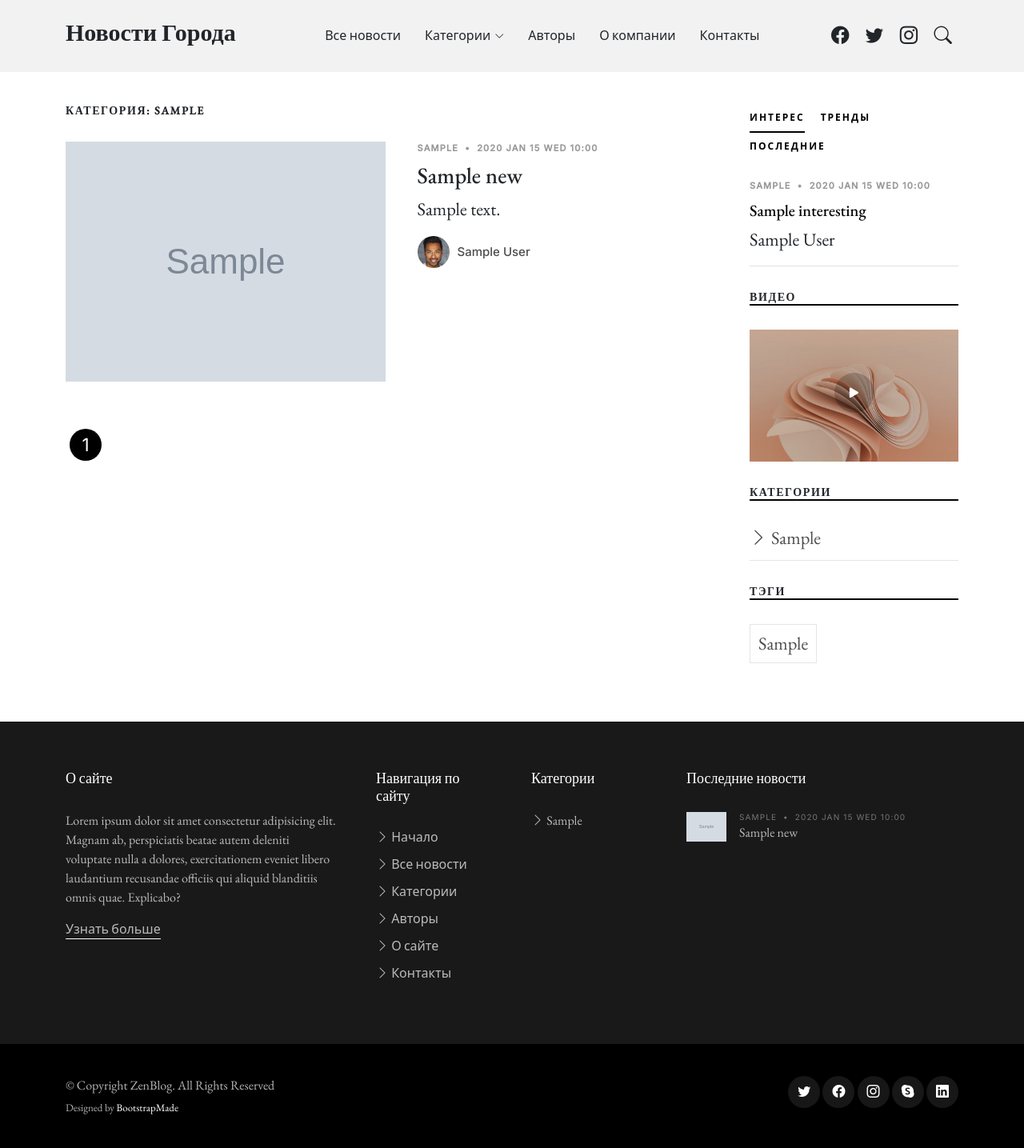
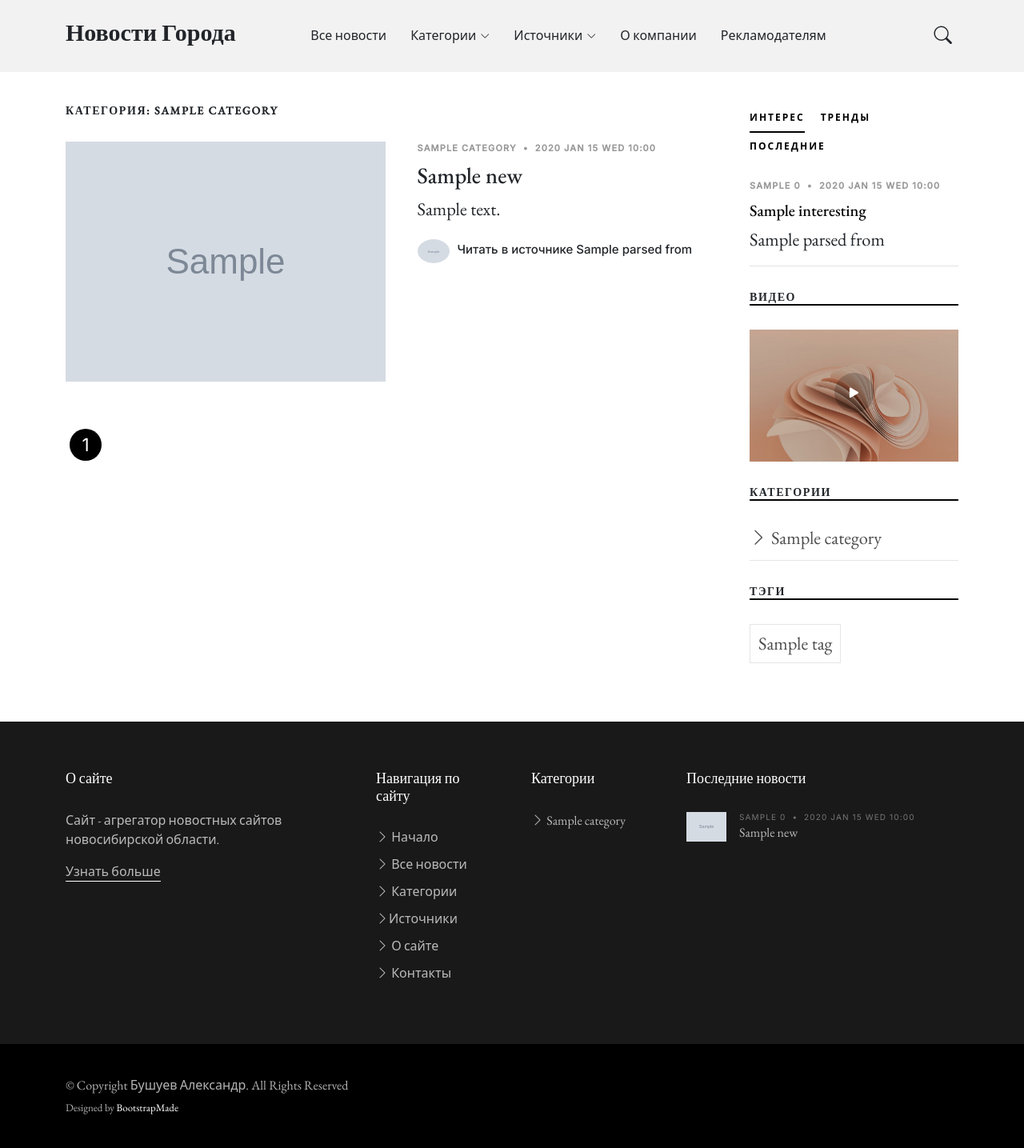
Before and after one commit to bushuev-alex/Berdsk-News, a Django app: template berdsk_news/templates/flatpages/category/3_add_pagination.html in a window 1280 px wide. Shown: the whole page at 80% size. Run offline with Django 3.2, Linux system fonts and the light colour scheme; the template is opened without the code that fills it: most values are stand-ins (such as "Sample title", 1, 10 or a date in 2020); grey boxes marked "Sample" are stand-in pictures; some libraries are stand-ins or nearby versions; some web fonts are replaced.

Commit message:
1. add many html templates changes

```diff
--- a/berdsk_news/templates/flatpages/2_add_header.html
+++ b/berdsk_news/templates/flatpages/2_add_header.html
@@ -14,10 +14,10 @@
       <nav id="navbar" class="navbar">
         <ul>
           <li><a href="/news">Все новости</a></li>
-          <li class="dropdown"><a href="#"><span>Категории</span> <i class="bi bi-chevron-down dropdown-indicator"></i></a>
+          <li class="dropdown"><a href="/news/categories/"><span>Категории</span> <i class="bi bi-chevron-down dropdown-indicator"></i></a>
             <ul>
-              {% for category in categories %}
-                <li><a href="/news/category/{{ category.id }}">{{ category.get_full_name.0 }}</a></li>
+              {% for category in categories|slice:":15" %}
+                <li><a href="/news/category/{{ category.id }}">{{ category.name }}</a></li>
                 <ul>
                   {% for undercat in category.name %}
                     <li><a href="#">Подкатегория 1</a></li>
@@ -27,25 +27,41 @@
               </li>
             </ul>
           </li>
-          <li><a href="/authors">Авторы</a></li>
+          <li class="dropdown"><a href="/news/origins/"><span>Источники</span> <i class="bi bi-chevron-down dropdown-indicator"></i></a>
+            <ul>
+              {% for origin in origins %}
+                <li><a href="/news/origin/{{ origin.id }}">{{ origin.name }}</a></li>
+                <ul>
+                  {% for undercat in origin.name %}
+                    <li><a href="#">Подкатегория 1</a></li>
+                  {% endfor %}
+                </ul>
+              {% endfor %}
+              </li>
+            </ul>
+          </li>
           <li><a href="/about">О компании</a></li>
-          <li><a href="/contacts">Контакты</a></li>
+          <li><a href="/contacts">Рекламодателям</a></li>
         </ul>
       </nav><!-- .navbar -->
 
+      <script async src="https://usocial.pro/usocial/usocial.js?uid=a7bc540e89f74244&v=6.1.5" data-script="usocial" charset="utf-8"></script>
+      <!-- uSocial -->
+      <script async src="https://usocial.pro/usocial/usocial.js?uid=2b693ec57df74244&v=6.1.5" data-script="usocial" charset="utf-8"></script>
+      <div class="uSocial-Share" data-pid="65993eecd17c315898dc08c5f8be400b" data-type="share" data-options="round,style4,default,absolute,horizontal,size32,counter1,counter-after,mobile_position_right" data-social="telegram,wa,vk,ok,email"></div>
+      <!-- /uSocial -->
+
       <div class="position-relative">
-        <a href="#" class="mx-2"><span class="bi-facebook"></span></a>
-        <a href="#" class="mx-2"><span class="bi-twitter"></span></a>
-        <a href="#" class="mx-2"><span class="bi-instagram"></span></a>
 
         <a href="#" class="mx-2 js-search-open"><span class="bi-search"></span></a>
+
         <i class="bi bi-list mobile-nav-toggle"></i>
 
         <!-- ======= Search Form ======= -->
         <div class="search-form-wrap js-search-form-wrap">
           <form action="search-result.html" class="search-form">
             <span class="icon bi-search"></span>
-            <input type="text" placeholder="Search" class="form-control">
+            <input type="text" placeholder="Поиск" class="form-control">
             <button class="btn js-search-close"><span class="bi-x"></span></button>
           </form>
         </div><!-- End Search Form -->
--- a/berdsk_news/templates/flatpages/3_add_footer.html
+++ b/berdsk_news/templates/flatpages/3_add_footer.html
@@ -10,7 +10,7 @@
         <div class="row g-5">
           <div class="col-lg-4">
             <h3 class="footer-heading">О сайте</h3>
-            <p>Lorem ipsum dolor sit amet consectetur adipisicing elit. Magnam ab, perspiciatis beatae autem deleniti voluptate nulla a dolores, exercitationem eveniet libero laudantium recusandae officiis qui aliquid blanditiis omnis quae. Explicabo?</p>
+            <p>Сайт - агрегатор новостных сайтов новосибирской области.</p>
             <p><a href="about.html" class="footer-link-more">Узнать больше</a></p>
           </div>
           <div class="col-6 col-lg-2">
@@ -18,17 +18,17 @@
             <ul class="footer-links list-unstyled">
               <li><a href="/"><i class="bi bi-chevron-right"></i> Начало</a></li>
               <li><a href="/news"><i class="bi bi-chevron-right"></i> Все новости</a></li>
-              <li><a href="category.html"><i class="bi bi-chevron-right"></i> Категории</a></li>
-              <li><a href="/authors"><i class="bi bi-chevron-right"></i> Авторы</a></li>
-              <li><a href="about.html"><i class="bi bi-chevron-right"></i> О сайте</a></li>
-              <li><a href="contact.html"><i class="bi bi-chevron-right"></i> Контакты</a></li>
+              <li><a href="/news/categories/"><i class="bi bi-chevron-right"></i> Категории</a></li>
+              <li><a href="/news/origins/"><i class="bi bi-chevron-right"></i>Источники</a></li>
+              <li><a href="/about"><i class="bi bi-chevron-right"></i> О сайте</a></li>
+              <li><a href="/contacts"><i class="bi bi-chevron-right"></i> Контакты</a></li>
             </ul>
           </div>
           <div class="col-6 col-lg-2">
             <h3 class="footer-heading">Категории</h3>
             <ul class="footer-links list-unstyled">
-              {% for category in categories %}
-                <li><a href="category.html"><i class="bi bi-chevron-right"></i> {{ category.get_full_name.0 }}</a></li>
+              {% for category in categories|slice:":15" %}
+                <li><a href="/news/category/{{ category.id }}"><i class="bi bi-chevron-right"></i> {{ category.name }}</a></li>
               {% endfor %}
             </ul>
           </div>
@@ -40,10 +40,10 @@
 
               {% for news in latest_news %}
                 <li>
-                  <a href="/news/{{ news.pk }}" class="d-flex align-items-center">
-                    <img src="{{ news.main_photo.url }}" alt="" class="img-fluid me-3">
+                  <a href="/news/{{ news.id }}" class="d-flex align-items-center">
+                    <img src="{{ news.title_image_url }}" alt="" class="img-fluid me-3">
                     <div>
-                      <div class="post-meta d-block"><span class="date">{{ news.category.all.0.get_full_name.0 }}</span> <span class="mx-1">&bullet;</span> <span>{{ news.created_at|date:"Y M d D G:i" }}</span></div>
+                      <div class="post-meta d-block"><span class="date">{{ news.category.all.0.name }}</span> <span class="mx-1">&bullet;</span> <span>{{ news.published_at|date:"Y M d D G:i" }}</span></div>
                       <span>{{ news.title }}</span>
                     </div>
                   </a>
@@ -63,7 +63,7 @@
         <div class="row justify-content-between">
           <div class="col-md-6 text-center text-md-start mb-3 mb-md-0">
             <div class="copyright">
-              © Copyright <strong><span>ZenBlog</span></strong>. All Rights Reserved
+              © Copyright <strong><span>Бушуев Александр</span></strong>. All Rights Reserved
             </div>
 
             <div class="credits">
@@ -78,11 +78,10 @@
 
           <div class="col-md-6">
             <div class="social-links mb-3 mb-lg-0 text-center text-md-end">
-              <a href="#" class="twitter"><i class="bi bi-twitter"></i></a>
-              <a href="#" class="facebook"><i class="bi bi-facebook"></i></a>
-              <a href="#" class="instagram"><i class="bi bi-instagram"></i></a>
-              <a href="#" class="google-plus"><i class="bi bi-skype"></i></a>
-              <a href="#" class="linkedin"><i class="bi bi-linkedin"></i></a>
+              <!-- uSocial -->
+<script async src="https://usocial.pro/usocial/usocial.js?uid=ace1d68745f74244&v=6.1.5" data-script="usocial" charset="utf-8"></script>
+<div class="uSocial-Share" data-pid="ba846ce000cf4a7575e2a3f40d34c138" data-type="share" data-options="round,style3,default,absolute,horizontal,size32,counter1,counter-after,mobile_position_right" data-social="telegram,wa,vk,ok,email"></div>
+<!-- /uSocial -->
             </div>
 
           </div>
--- a/berdsk_news/templates/flatpages/category/0_add_intermediate.html
+++ b/berdsk_news/templates/flatpages/category/0_add_intermediate.html
@@ -28,8 +28,8 @@
         <div class="aside-block">
           <h3 class="aside-title">Категории</h3>
           <ul class="aside-links list-unstyled">
-            {% for category in categories %}
-              <li><a href="/news/{{ category.get_full_name.0 }}"><i class="bi bi-chevron-right"></i> {{ category.get_full_name.0 }}</a></li>
+            {% for category in categories|slice:":15" %}
+              <li><a href="/news/category/{{ category.id }}"><i class="bi bi-chevron-right"></i> {{ category.name }}</a></li>
             {% endfor %}
           </ul>
         </div>
@@ -38,8 +38,8 @@
         <div class="aside-block">
           <h3 class="aside-title">Тэги</h3>
           <ul class="aside-tags list-unstyled">
-            {% for category in categories %}
-              <li><a href="/news/{{ category.get_full_name.0 }}">{{ category.get_full_name.0 }}</a></li>
+            {% for tag in tags|slice:":15" %}
+              <li><a href="/news/tag/{{ tag.id }}">{{ tag.name }}</a></li>
             {% endfor %}
           </ul>
         </div>
--- a/berdsk_news/templates/flatpages/category/1_add_category_list.html
+++ b/berdsk_news/templates/flatpages/category/1_add_category_list.html
@@ -2,21 +2,21 @@
 
 {% block category_list %}
 <div class="col-md-9" data-aos="fade-up">
-  <h3 class="category-title">Категория: {{ category.get_full_name.0 }}</h3>
+  <h3 class="category-title">Категория: {{ category.name }}</h3>
 
   {% for news in news_list %}
   <div class="d-md-flex post-entry-2 half">
     <a href="single-post.html" class="me-4 thumbnail">
-      <img src="{{ news.main_photo.url }}" alt="" class="img-fluid">
+      <img src="{{ news.title_image_url }}" alt="" class="img-fluid">
     </a>
     <div>
-      <div class="post-meta"><span class="date">{{ category.get_full_name.0 }}</span> <span class="mx-1">&bullet;</span> <span>{{ news.created_at|date:"Y M d D G:i" }}</span></div>
+      <div class="post-meta"><span class="date">{{ category.name }}</span> <span class="mx-1">&bullet;</span> <span>{{ news.published_at|date:"Y M d D G:i" }}</span></div>
       <h3><a href="/news/{{ news.id }}">{{ news.title }}</a></h3>
-      <p>{{ news.text|truncatewords:20 }}</p>
+      <p>{{ news.brief_text|truncatewords:20 }}</p>
       <div class="d-flex align-items-center author">
-        <div class="photo"><img src="assets/img/person-2.jpg" alt="" class="img-fluid"></div>
+        <div class="photo"><img src="{{ news.parsed_from.icon_url }}" alt="" class="img-fluid"></div>
         <div class="name">
-          <h3 class="m-0 p-0">{{ interesting.author.user.first_name }} {{ interesting.author.user.last_name }}</h3>
+          <h3 class="m-0 p-0"><a href="{{ news.full_text_link }}">Читать в источнике {{ news.parsed_from.name }}</a> </h3>
         </div>
       </div>
     </div>
--- a/berdsk_news/templates/flatpages/category/2_add_sidebar.html
+++ b/berdsk_news/templates/flatpages/category/2_add_sidebar.html
@@ -21,9 +21,9 @@
     <div class="tab-pane fade show active" id="pills-popular" role="tabpanel" aria-labelledby="pills-popular-tab">
       {% for interesting in interesting_news %}
       <div class="post-entry-1 border-bottom">
-        <div class="post-meta"><span class="date">{{ interesting.category.all.0.get_full_name.0 }}</span> <span class="mx-1">&bullet;</span> <span>{{ interesting.created_at|date:"Y M d D G:i" }}</span></div>
-        <h2 class="mb-2"><a href="{{ interesting.id }}">{{ interesting.title }}</a></h2>
-        <span class="author mb-3 d-block">{{ interesting.author.user.first_name }} {{ interesting.author.user.last_name }}</span>
+        <div class="post-meta"><span class="date">{{ interesting.category.all.0.name }}</span> <span class="mx-1">&bullet;</span> <span>{{ interesting.published_at|date:"Y M d D G:i" }}</span></div>
+        <h2 class="mb-2"><a href="/news/{{ interesting.id }}">{{ interesting.title }}</a></h2>
+        <span class="author mb-3 d-block">{{ interesting.parsed_from.name }}</span>
       </div>
       {% endfor %}
     </div> <!-- End Интерес -->
@@ -32,9 +32,9 @@
     <div class="tab-pane fade" id="pills-trending" role="tabpanel" aria-labelledby="pills-trending-tab">
       {% for trending in trending_news %}
       <div class="post-entry-1 border-bottom">
-        <div class="post-meta"><span class="date">{{ trending.category.all.0.get_full_name.0 }}</span> <span class="mx-1">&bullet;</span> <span>{{ trending.created_at|date:"Y M d D G:i" }}</span></div>
-        <h2 class="mb-2"><a href="{{ trending.id }}">{{ trending.title }}</a></h2>
-        <span class="author mb-3 d-block">{{ trending.author.user.first_name }} {{ trending.author.user.last_name }}</span>
+        <div class="post-meta"><span class="date">{{ trending.category.all.0.name }}</span> <span class="mx-1">&bullet;</span> <span>{{ trending.published_at|date:"Y M d D G:i" }}</span></div>
+        <h2 class="mb-2"><a href="/news/{{ trending.id }}">{{ trending.title }}</a></h2>
+        <span class="author mb-3 d-block">{{ trending.parsed_from.name }}</span>
       </div>
       {% endfor %}
     </div> <!-- End Тренды -->
@@ -43,9 +43,9 @@
     <div class="tab-pane fade" id="pills-latest" role="tabpanel" aria-labelledby="pills-latest-tab">
       {% for latest in latest_news %}
       <div class="post-entry-1 border-bottom">
-        <div class="post-meta"><span class="date">{{ latest.category.all.0.get_full_name.0 }}</span> <span class="mx-1">&bullet;</span> <span>{{ latest.created_at|date:"Y M d D G:i" }}</span></div>
-        <h2 class="mb-2"><a href="{{ latest.id }}">{{ latest.title }}</a></h2>
-        <span class="author mb-3 d-block">{{ latest.author.user.first_name }} {{ latest.author.user.last_name }}</span>
+        <div class="post-meta"><span class="date">{{ latest.category.all.0.name }}</span> <span class="mx-1">&bullet;</span> <span>{{ latest.published_at|date:"Y M d D G:i" }}</span></div>
+        <h2 class="mb-2"><a href="/news/{{ latest.id }}">{{ latest.title }}</a></h2>
+        <span class="author mb-3 d-block">{{ latest.parsed_from.name }}</span>
       </div>
       {% endfor %}
     </div> <!-- End Последние -->
--- a/berdsk_news/templates/flatpages/category/3_add_pagination.html
+++ b/berdsk_news/templates/flatpages/category/3_add_pagination.html
@@ -4,7 +4,7 @@
 {% block pagination %}
 
 {% if page_obj.has_previous %}
-<a href="?page={{ page_obj.previous_page_number }}" class="prev">Prevous</a>
+<a href="?page={{ page_obj.previous_page_number }}" class="prev">Назад</a>
 
   {% if page_obj.previous_page_number == 1 %}
     <a href="?page={{ page_obj.previous_page_number }}">{{ page_obj.previous_page_number }}</a>
@@ -42,7 +42,7 @@
       <a href="?page={{ paginator.num_pages }}">{{ paginator.num_pages }}</a>
     {% endif %}
 
-  <a href="?page={{ page_obj.next_page_number }}" class="next">Next</a>
+  <a href="?page={{ page_obj.next_page_number }}" class="next">Вперед</a>
 {% endif %}
 
 {% endblock pagination %}
--- a/berdsk_news/templates/flatpages/index/1_add_slider.html
+++ b/berdsk_news/templates/flatpages/index/1_add_slider.html
@@ -12,10 +12,10 @@
 
                 {% for news in latest_news %}
                 <div class="swiper-slide">
-                  <a href="{{ news.pk }}" class="img-bg d-flex align-items-end" style="background-image: url('{{ news.main_photo.url }}');">
+                  <a href="{{ news.pk }}" class="img-bg d-flex align-items-end" style="background-image: url('{{ news.title_image_url }}');">
                     <div class="img-bg-inner">
                       <h2>{{ news.title }}</h2>
-                      <p>{{ news.text|truncatewords:20 }}</p>
+                      <p>{{ news.brief_text|truncatewords:20 }}</p>
                       </div>
                   </a>
                 </div>
```
Also changed, not shown: berdsk_news/templates/flatpages/index/2_add_postgrid.html (+9 -9 lines), berdsk_news/templates/flatpages/index/3_add_trending.html (+7 -1 lines), berdsk_news/templates/flatpages/index/4_add_categories.html (+26 -20 lines), berdsk_news/templates/flatpages/single_post/0_add_intermediate.html (+7 -3 lines), berdsk_news/templates/flatpages/single_post/1_add_single_post_content.html (+18 -13 lines), berdsk_news/templates/flatpages/single_post/3_add_comment_form.html (+7 -7 lines), berdsk_news/templates/flatpages/single_post/4_add_sidebar.html (+8 -8 lines).
